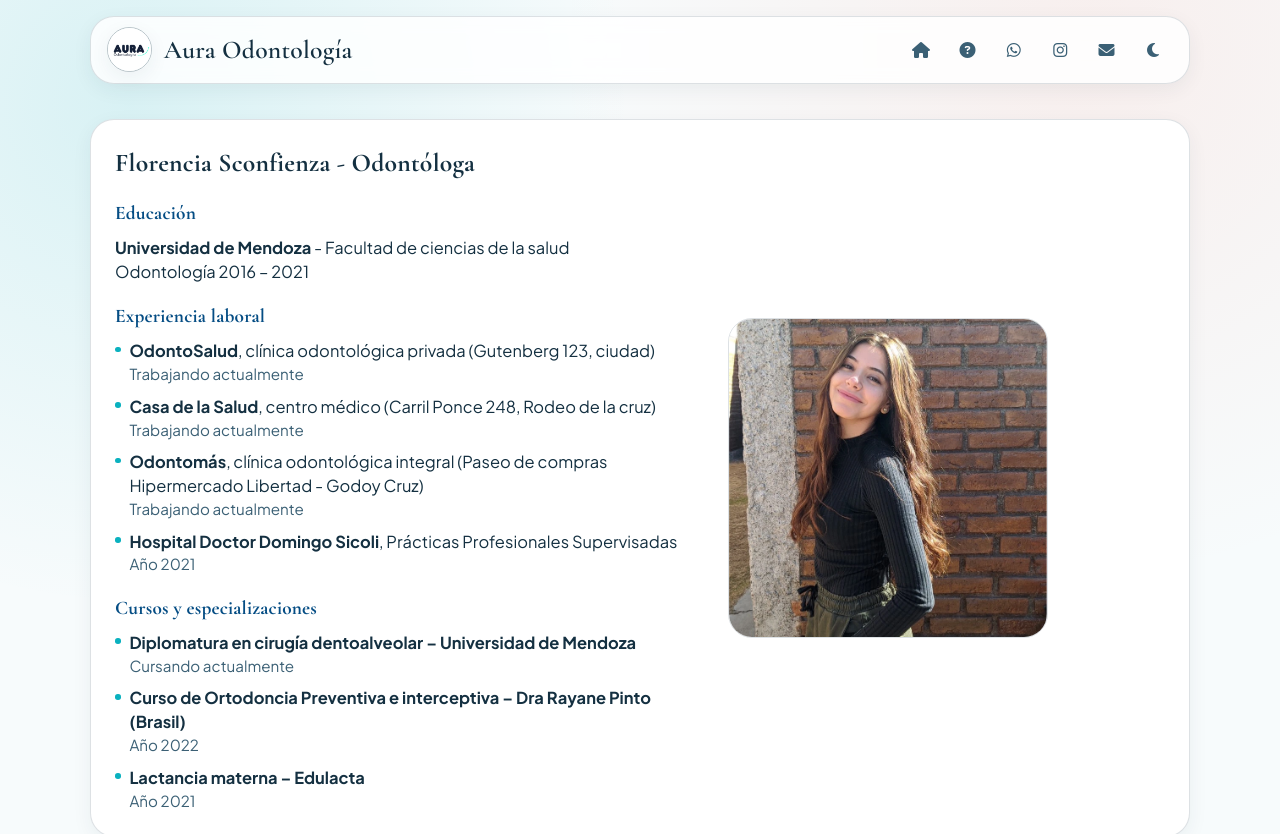
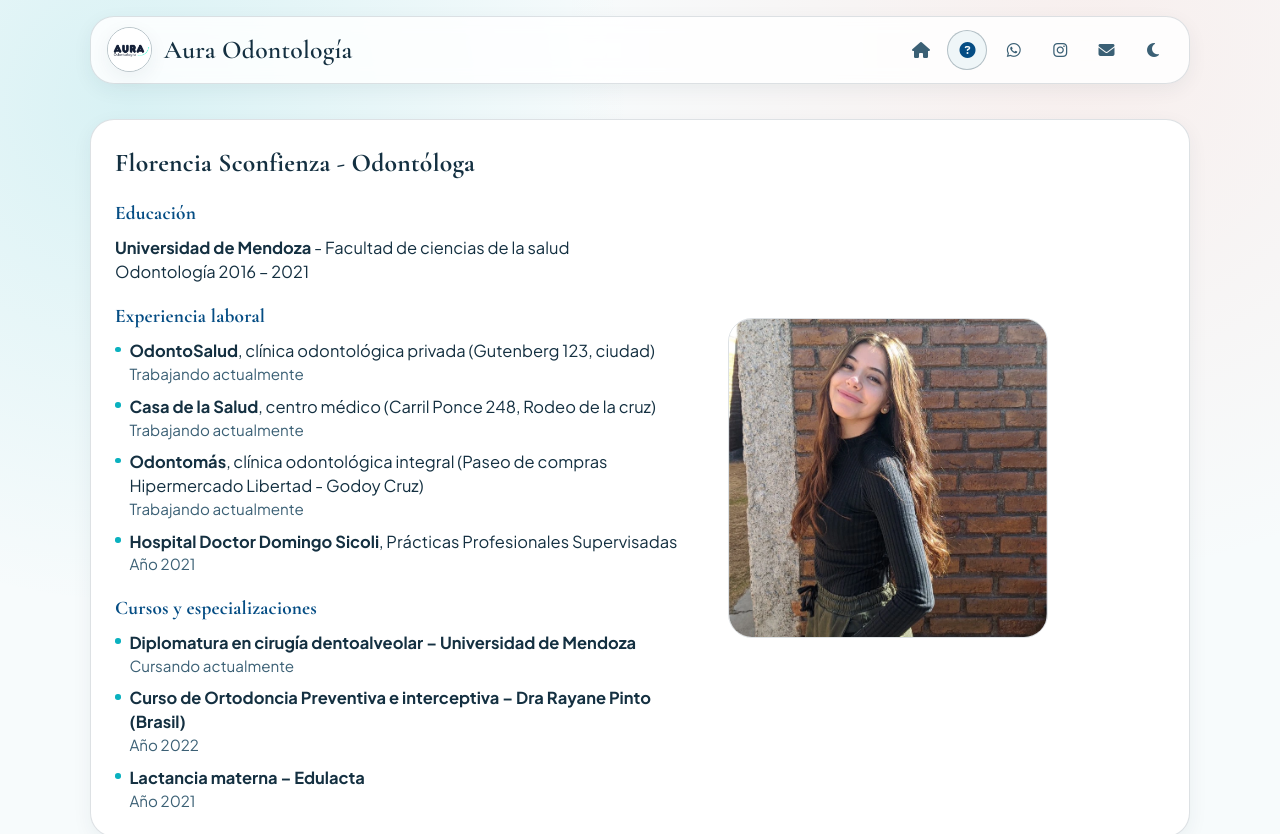
Before and after one commit to julian87nicolas/odontointegral-react, a React (Create React App) app: page /about in a window 1280 px wide. Shown: the top 834 px of the page. Built offline with nearby package versions, Linux system fonts and the light colour scheme.

Commit message:
refactor(stage-2): arquitectura SPA y accesibilidad
BrowserRouter envuelve toda la app, navegacion interna con Link/NavLink, estado activo en menu y mejoras de teclado/formulario en Intro.

```diff
--- a/src/App.js
+++ b/src/App.js
@@ -54,16 +54,18 @@ function App() {
 
   return (
     <ClinicProvider>
+      <BrowserRouter>
         <div className="App">
           <Nav />
-        <BrowserRouter>
+          <main>
             <Routes>
               <Route path="/" element={<Main />} />
               <Route path="/about" element={<About />}/>
             </Routes>
-        </BrowserRouter>
+          </main>
           <Footer />
         </div>
+      </BrowserRouter>
     </ClinicProvider>
   );
 }
--- a/src/components/Footer.js
+++ b/src/components/Footer.js
@@ -1,4 +1,5 @@
 import "./styles/footer.css"
+import { Link } from "react-router-dom";
 
 function Footer () {
 
@@ -14,7 +15,7 @@ function Footer () {
         <footer>
             <ul>
                 <li><a href="#top" className="init" onClick={(event) => { event.preventDefault(); scrollToTop(); }}>Inicio</a></li>
-                <li><a href="/about">Sobre</a></li>
+                <li><Link to="/about">Sobre</Link></li>
                 <li>Created by: <a href="https://julian87nicolas.github.io/" target="_blank" rel="noreferrer">Julián Camargo</a></li>
             </ul>
         </footer>
--- a/src/components/Intro.js
+++ b/src/components/Intro.js
@@ -27,7 +27,14 @@ function Intro () {
 
     const busqueda = (event) => {
         setSearch(event.target.value)
-    }
+    };
+
+    const handleToggleWithKeyboard = (event, setter, currentState) => {
+        if (event.key === "Enter" || event.key === " ") {
+            event.preventDefault();
+            setter(!currentState);
+        }
+    };
 
     return (
         <>
@@ -48,14 +55,14 @@ function Intro () {
                     </div>
                 </div>
                 <div className="list-section">
-                    <input type="text" id="search" placeholder="Busca tu obra social..." autoComplete="off" value={search} onInput={ busqueda } aria-label="Buscar obra social" />
-                <div className="list-button" onClick={() => setShowOS(!showOS)} role="button" tabIndex="0" aria-label="Mostrar lista de obras sociales" aria-expanded={showOS} onKeyDown={(e) => { if(e.key === 'Enter' || e.key === ' ') setShowOS(!showOS) }}>
+                    <input type="text" id="search" placeholder="Busca tu obra social..." autoComplete="off" value={search} onChange={busqueda} aria-label="Buscar obra social" />
+                <div className="list-button" onClick={() => setShowOS(!showOS)} role="button" tabIndex={0} aria-label="Mostrar lista de obras sociales" aria-expanded={showOS} onKeyDown={(event) => handleToggleWithKeyboard(event, setShowOS, showOS)}>
                         <span className="button-name">Obras sociales</span>
                         <div className="lista">
                         { showOS && <Lista lista={OS.filter(item => item.toLowerCase().includes(search.toLowerCase()))} className="OS"/>}
                         </div>
                     </div>
-                    <div className="treatments list-button" onClick={() => setShowTr(!showTr)} role="button" tabIndex="0" aria-label="Mostrar lista de tratamientos" aria-expanded={showTr} onKeyDown={(e) => { if(e.key === 'Enter' || e.key === ' ') setShowTr(!showTr) }}>
+                    <div className="treatments list-button" onClick={() => setShowTr(!showTr)} role="button" tabIndex={0} aria-label="Mostrar lista de tratamientos" aria-expanded={showTr} onKeyDown={(event) => handleToggleWithKeyboard(event, setShowTr, showTr)}>
                     <span className="button-name">Tratamientos</span>
                         <div className="treatments lista">
                             { showTr && <Lista lista={tratamientos} className="treatments"/> }
--- a/src/components/Nav.js
+++ b/src/components/Nav.js
@@ -1,4 +1,5 @@
 import { useEffect, useState } from "react";
+import { Link, NavLink } from "react-router-dom";
 
 import "./styles/nav.css"
 
@@ -32,17 +33,17 @@ function Nav () {
         <>
         <div className={navBar ? "nav" : "nav white"}>
             <div className="nav-content">
-                <a href="/" className="brand" aria-label="Ir a la página principal de Aura Odontología">
+                <Link to="/" className="brand" aria-label="Ir a la página principal de Aura Odontología">
                     <img src="/images/aura.jpg" alt="Logo de Aura Odontología" className="logo" />
                     <span className="brand-text">Aura Odontología</span>
-                </a>
+                </Link>
                 <nav className="nav-links" aria-label="Navegación principal">
-                    <a href="/" className="nav-item home" title="Ir a la página principal" aria-label="Página principal">
+                    <NavLink to="/" className="nav-item home" title="Ir a la página principal" aria-label="Página principal">
                         <i className="fa-solid fa-house" aria-hidden="true"></i>
-                    </a>
-                    <a href="about" className="nav-item about" title="Conocer sobre la dentista" aria-label="Sobre nosotros">
+                    </NavLink>
+                    <NavLink to="/about" className="nav-item about" title="Conocer sobre la dentista" aria-label="Sobre nosotros">
                         <i className="fa-solid fa-circle-question" aria-hidden="true"></i>
-                    </a>
+                    </NavLink>
                     <a href="https://api.whatsapp.com/send?phone=542617528107" target="_blank" rel="noreferrer" className="nav-item whatsapp" title="Contactar por WhatsApp" aria-label="Contactar por WhatsApp">
                         <i className="fa-brands fa-whatsapp" aria-hidden="true"></i>
                     </a>
--- a/src/components/styles/nav.css
+++ b/src/components/styles/nav.css
@@ -91,6 +91,12 @@
     background-color: var(--surface-soft);
 }
 
+.nav-item.active{
+    color: var(--brand-strong);
+    border-color: var(--line-strong);
+    background-color: var(--surface-soft);
+}
+
 .nav-item:focus-visible,
 .brand:focus-visible{
     outline: 2px solid var(--brand);
```
Lines whose indentation alone changed are shown as unchanged.
